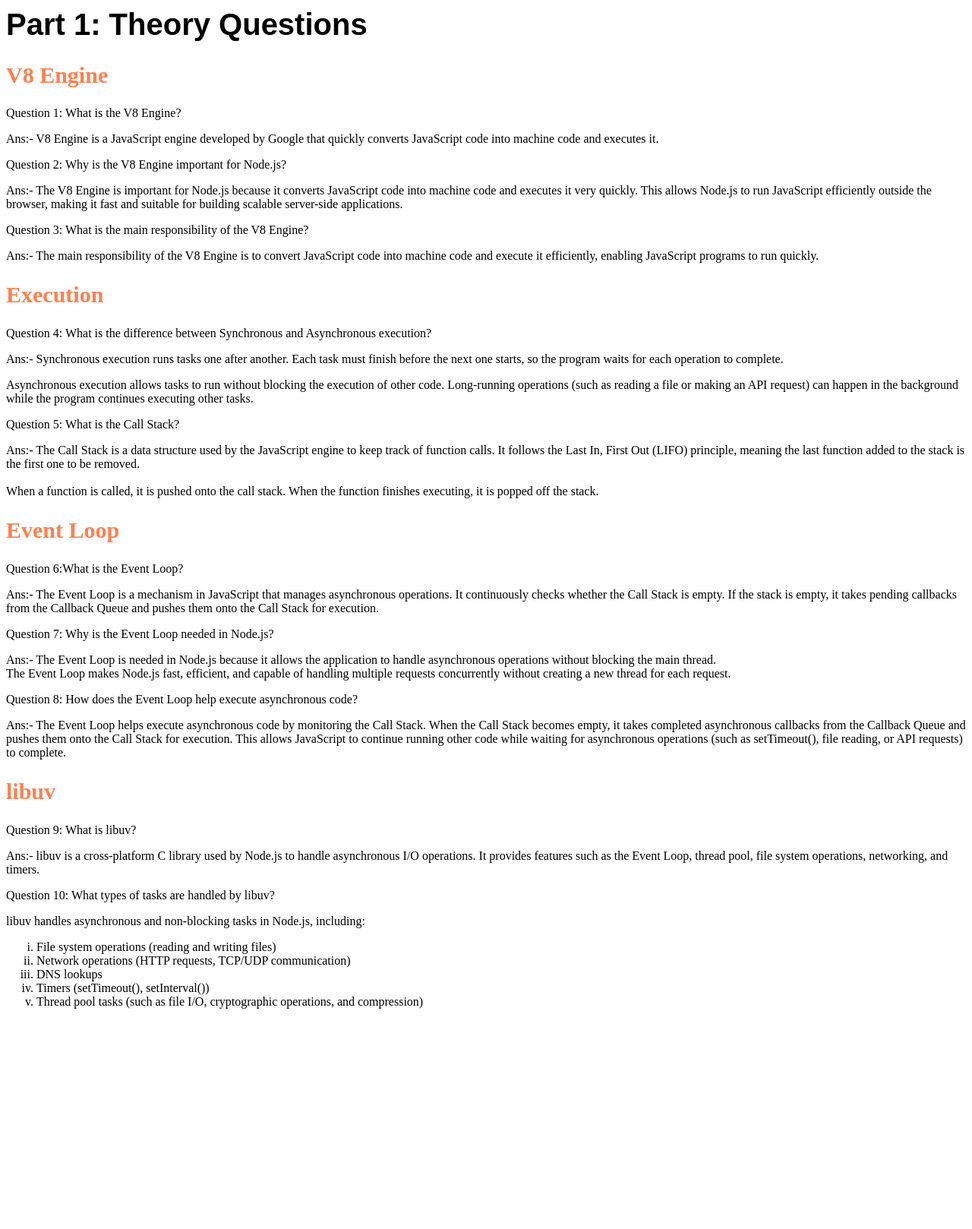
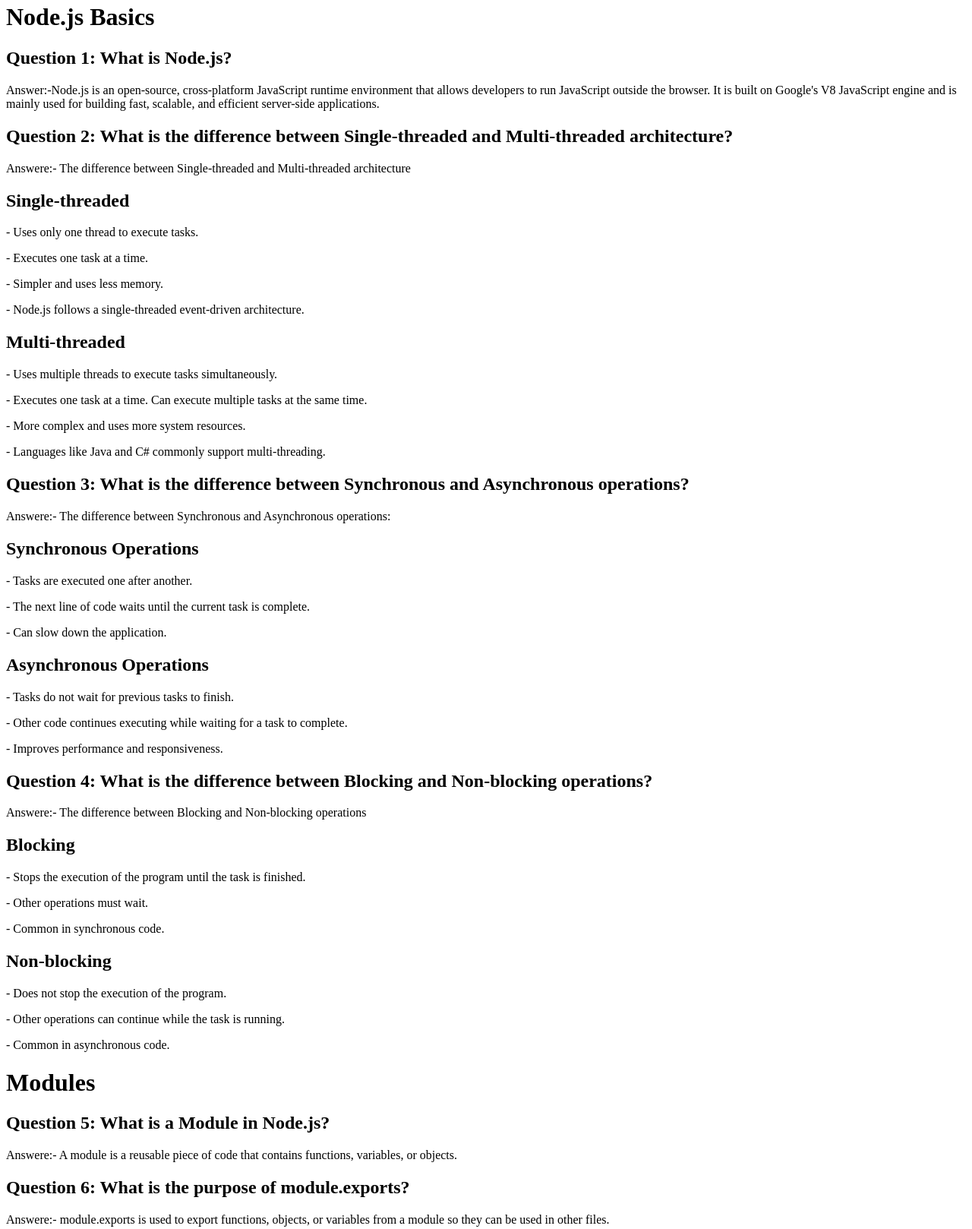
Before and after one commit to jibon246/nodejs-assignment-01, a website: page index.html in a window 1280 px wide. Shown: the part 17-1635 px from the top of the page at 76% size. Before the commit the page ends 1361 px from the top, so only its background shows below. Drawn offline with Linux system fonts and the light colour scheme.

Commit message:
Add index.html

```diff
--- a/index.html
+++ b/index.html
@@ -3,81 +3,102 @@
 <head>
     <meta charset="UTF-8">
     <meta name="viewport" content="width=device-width, initial-scale=1.0">
-    <title>Model 12 Assaignment</title>
+    <title>Assaignment_Module_11_Theory</title>
 </head>
-<style>
-    h1{
-        color: black;
-        font-size: 40px;
-        font-family: Arial, Helvetica, sans-serif;
-    }
+<body>
+    <h1>Node.js Basics</h1>
+    <h2>Question 1: What is Node.js?</h2>
+    <p>Answer:-Node.js is an open-source, cross-platform JavaScript runtime environment that allows developers to run JavaScript outside the browser. It is built on Google's V8 JavaScript engine and is mainly used for building fast, scalable, and efficient server-side applications.</p>
 
-    h2{
-        color: coral;
-        font-size: 30px;
-    }
 
-    p{
-        color: black;
-        font-size: 16px;
-    }
+    <h2>Question 2: What is the difference between Single-threaded and Multi-threaded architecture?</h2>
+    <p>Answere:- The difference between Single-threaded and Multi-threaded architecture
+     <h2>Single-threaded</h2>
+     <p>- Uses only one thread to execute tasks.</p>
+     <p>- Executes one task at a time.</p>
+     <p>- Simpler and uses less memory.</p>
+     <p>- Node.js follows a single-threaded event-driven architecture.</p>
 
-    ol{
-        list-style: lower-roman;
-    }
+    <h2>Multi-threaded</h2>
+    <p>- Uses multiple threads to execute tasks simultaneously.</p>
+    <p>- Executes one task at a time.	Can execute multiple tasks at the same time.</p>
+    <p>- More complex and uses more system resources.</p>
+    <p>- Languages like Java and C# commonly support multi-threading.</p>
 
-</style>
-<body>
+    </p>
 
-    <h1>Part 1: Theory Questions</h1>
-    <h2>V8 Engine</h2>
-    <p>Question 1: What is the V8 Engine?</p>
-    <p>Ans:- V8 Engine is a JavaScript engine developed by Google that quickly converts JavaScript code into machine code and executes it.</p>
-    <p>Question 2: Why is the V8 Engine important for Node.js?</p>
-    <p>Ans:- The V8 Engine is important for Node.js because it converts JavaScript code into machine code and executes it very quickly. This allows Node.js to run JavaScript efficiently outside the browser, making it fast and suitable for building scalable server-side applications.</p>
-    <p>Question 3: What is the main responsibility of the V8 Engine?</p>
-    <p>Ans:- The main responsibility of the V8 Engine is to convert JavaScript code into machine code and execute it efficiently, enabling JavaScript programs to run quickly.</p>
+    <h2>Question 3: What is the difference between Synchronous and Asynchronous operations?</h2>
 
-    <h2>Execution</h2>
-    <p>Question 4: What is the difference between Synchronous and Asynchronous execution?</p>
-    <p>Ans:- Synchronous execution runs tasks one after another. Each task must finish before the next one starts, so the program waits for each operation to complete.</p>
-    <p>Asynchronous execution allows tasks to run without blocking the execution of other code. Long-running operations (such as reading a file or making an API request) can happen in the background while the program continues executing other tasks.</p>
-    <p>Question 5: What is the Call Stack?</p>
-    <p>Ans:- The Call Stack is a data structure used by the JavaScript engine to keep track of function calls. It follows the Last In, First Out (LIFO) principle, meaning the last function added to the stack is the first one to be removed.
+    <p>Answere:- The difference between Synchronous and Asynchronous operations:
+        <h2>Synchronous Operations</h2>
+        <p>- Tasks are executed one after another.</p>
+        <p>- The next line of code waits until the current task is complete.</p>
+        <p>- Can slow down the application.</p>
 
-       <br>
-       <br>
-       When a function is called, it is pushed onto the call stack. When the function finishes executing, it is popped off the stack.</p>
+     <h2>Asynchronous Operations</h2>
+     <p>- Tasks do not wait for previous tasks to finish.</p>
+     <p>- Other code continues executing while waiting for a task to complete.</p>
+     <p>- Improves performance and responsiveness.</p>
 
-    <h2>Event Loop</h2>
-    <p>Question 6:What is the Event Loop?</p>
-    <p>Ans:- The Event Loop is a mechanism in JavaScript that manages asynchronous operations. It continuously checks whether the Call Stack is empty. If the stack is empty, it takes pending callbacks from the Callback Queue and pushes them onto the Call Stack for execution.</p>
-    <p>Question 7: Why is the Event Loop needed in Node.js?</p>
-    <p>Ans:- The Event Loop is needed in Node.js because it allows the application to handle asynchronous operations without blocking the main thread.
-        <br>
-        The Event Loop makes Node.js fast, efficient, and capable of handling multiple requests concurrently without creating a new thread for each request.
     </p>
-    <p>Question 8: How does the Event Loop help execute asynchronous code?</p>
-    <p>Ans:- The Event Loop helps execute asynchronous code by monitoring the Call Stack. When the Call Stack becomes empty, it takes completed asynchronous callbacks from the Callback Queue and pushes them onto the Call Stack for execution.
 
-    This allows JavaScript to continue running other code while waiting for asynchronous operations (such as setTimeout(), file reading, or API requests) to complete.</p>
 
-    <h2>libuv</h2>
-    <p>Question 9: What is libuv?</p>
-    <p>Ans:- libuv is a cross-platform C library used by Node.js to handle asynchronous I/O operations. It provides features such as the Event Loop, thread pool, file system operations, networking, and timers.</p>
-    <p>Question 10: What types of tasks are handled by libuv?</p>
-    <p>libuv handles asynchronous and non-blocking tasks in Node.js, including: </p>
-     <ol>
-        <li>File system operations (reading and writing files)</li>
-        <li>Network operations (HTTP requests, TCP/UDP communication)</li>
-        <li>DNS lookups</li>
-        <li>Timers (setTimeout(), setInterval())</li>
-        <li>Thread pool tasks (such as file I/O, cryptographic operations, and compression)</li>
-     </ol>
+    <h2>Question 4: What is the difference between Blocking and Non-blocking operations?</h2>
+    <p>Answere:- The difference between Blocking and Non-blocking operations</p>
+        <h2>Blocking</h2>
+        <p>- Stops the execution of the program until the task is finished.</p>
+        <p>- Other operations must wait.</p>
+        <p>- Common in synchronous code.</p>
+
+        <h2>Non-blocking</h2>
+        <p>- Does not stop the execution of the program.</p>
+        <p>- Other operations can continue while the task is running.</p>
+        <p>- Common in asynchronous code.</p>
 
 
 
+        <h1>Modules</h1>
+        <h2>Question 5: What is a Module in Node.js?</h2>
+        <p>Answere:- A module is a reusable piece of code that contains functions, variables, or objects.</p>
 
-     <script src="./main.js"></script>
+        <h2>Question 6: What is the purpose of module.exports?</h2>
+        <p>Answere:- module.exports is used to export functions, objects, or variables from a module so they can be used in other files.</p>
+
+        <h2>Question 7: What is the purpose of require()?</h2>
+        <p>Answere:- require() is used to import modules into another file. It allows us to access the exported functionality of a module.</p>
+
+        <h1>NPM</h1>
+        <h2>Question 8: What is NPM?</h2>
+        <p>Answere:- NPM (Node Package Manager) is the default package manager for Node.js.</p>
+
+        <h2>Question 9: What information is stored inside the package.json file?</h2>
+        <p>Answere:- The package.json file contains important information about a Node.js project, including:</p>
+        <ul>
+            <ol>1. Project name</ol>
+            <ol>2. Version</ol>
+            <ol>3. Description</ol>
+            <ol>4. Main entry file</ol>
+            <ol>5. Scripts</ol>
+            <ol>6. Author</ol>
+            <ol>7. License</ol>
+            <ol>8. Dependencies</ol>
+            <ol>9. DevDependencies</ol>
+        </ul>
+
+
+        <h1>Core Modules</h1>
+        <h2>Question 10: What is the purpose of the following Node.js modules?</h2>
+        <h3>HTTP Module</h3>
+        <p>The HTTP module is used to create web servers and handle HTTP requests and responses.</p>
+        <h3>URL Module</h3>
+        <p>The URL module is used to parse, create, and manipulate URLs.</p>
+        <h3>File System (fs) Module</h3>
+        <p>The File System (fs) module is used to read, write, update, delete, and manage files and directories.</p>
+        <h3>Path Module</h3>
+        <p>The Path module is used to work with file and directory paths in a platform-independent way.</p>
+        <h3>Events Module</h3>
+        <p>The Events module allows objects to emit and listen for events. It is useful for event-driven programming in Node.js.</p>
+
+
 </body>
 </html>
--- a/main.js
+++ /dev/null
@@ -1,23 +0,0 @@
-// Task 1: Create a program using setTimeout().
-
-console.log("Start");
-
-setTimeout(() => {
-  console.log("This message appears after 2 seconds.");
-}, 2000);
-
-console.log("End");
-
-// Explanation :
-// setTimeout() is an asynchronous function. When JavaScript reaches setTimeout(), it schedules the callback function to run after 2 seconds and immediately continues executing the next line of code. Therefore, "End" is printed before the delayed message.
-
-// After 2 seconds, the callback function is placed in the Callback Queue. When the Call Stack becomes empty, the Event Loop moves the callback to the Call Stack, and "This message appears after 2 seconds." is printed.
-
-// Task 2: Event Loop Demonstration
-console.log("Program Started");
-
-setTimeout(() => {
-  console.log("Executing Delayed Task");
-}, 1000);
-
-console.log("Program Finished");
--- /dev/null
+++ b/module-test.js
@@ -0,0 +1,4 @@
+const math = require("./math");
+
+console.log("Addition:", math.add(20, 10));
+console.log("Subtraction:", math.subtract(20, 10));
```
Also changed, not shown: index.js (added, +24 -0 lines), math.js (added, +14 -0 lines), package.json (added, +13 -0 lines), readme.md.
